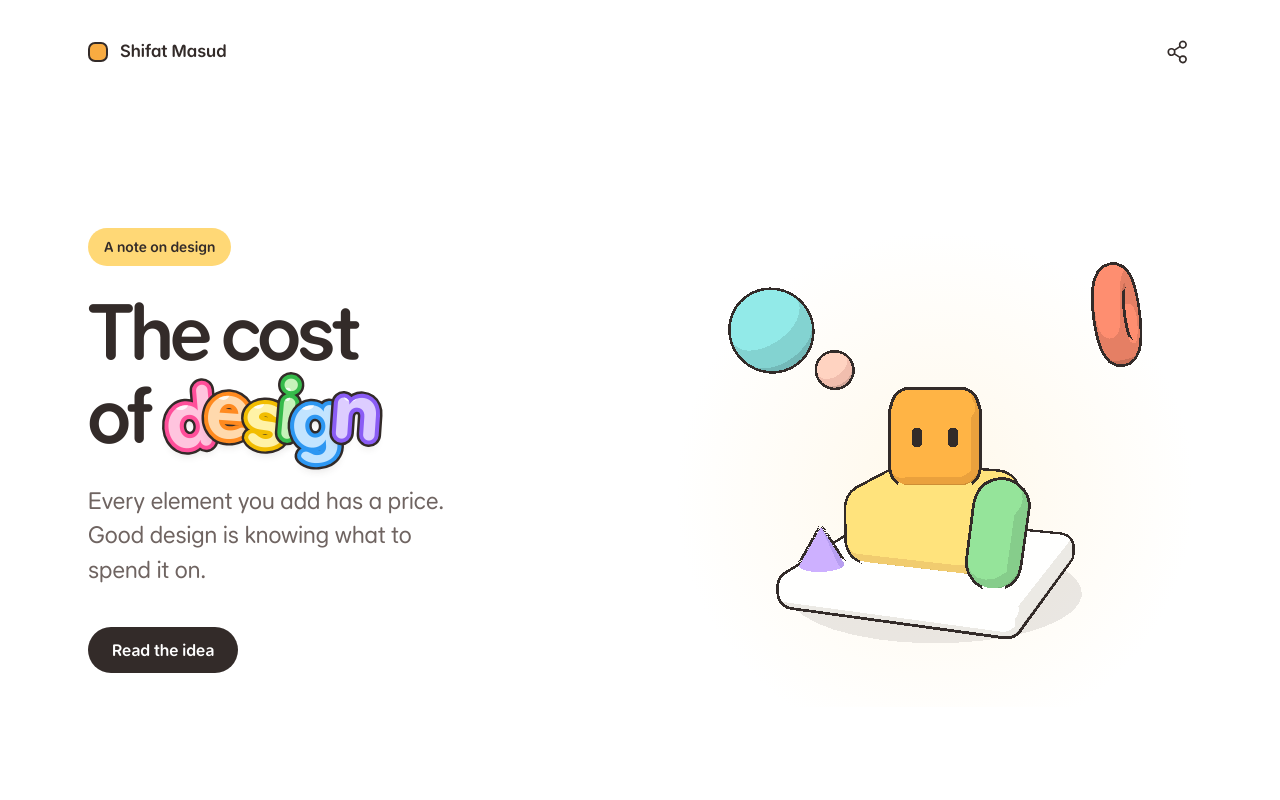
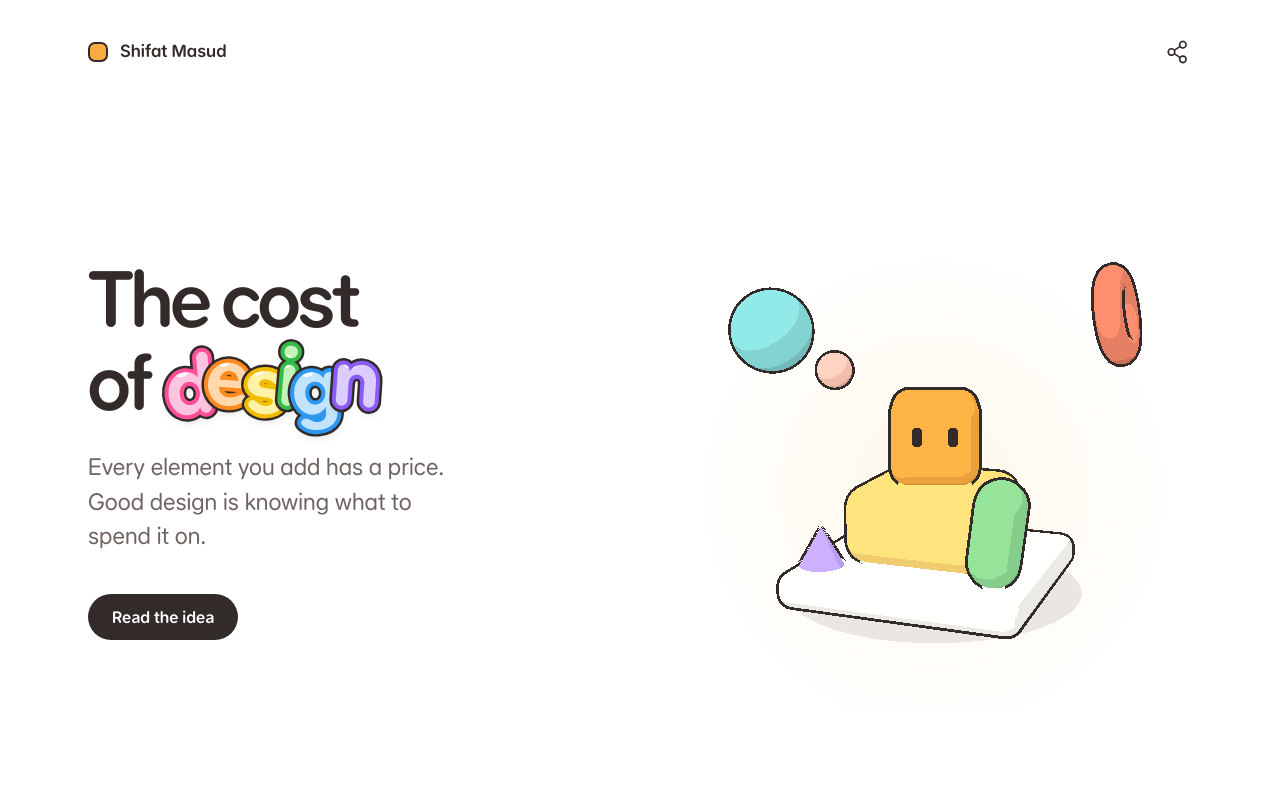
Before and after one commit to shifatmasud/cost-of-design, a plain HTML site: page index.html in a window 1280 px wide. Shown: the top 800 px of the page. Drawn offline with nearby package versions, Linux system fonts and the light colour scheme; animation ran at ten frames a second.

Commit message:
Remove "A note on design" tag from hero; tighten title top margin

```diff
--- a/index.html
+++ b/index.html
@@ -39,11 +39,10 @@ header{display:flex;align-items:center;justify-content:space-between;padding:28p
 .sr{position:absolute;width:1px;height:1px;overflow:hidden;clip:rect(0 0 0 0);white-space:nowrap}
 [data-view]{cursor:grab;touch-action:manipulation;-webkit-user-select:none;user-select:none;-webkit-touch-callout:none;-webkit-tap-highlight-color:transparent}
 [data-view]:active{cursor:grabbing}
-h1,.meter,.band,.chips span,.tag{-webkit-user-select:none;user-select:none;-webkit-tap-highlight-color:transparent}
+h1,.meter,.band,.chips span{-webkit-user-select:none;user-select:none;-webkit-tap-highlight-color:transparent}
 .mark i{will-change:transform}
-.tag{display:inline-block;font-weight:600;font-size:14px;background:var(--yellow);border-radius:999px;padding:8px 16px}
 .hero{display:grid;grid-template-columns:1fr 1fr;gap:clamp(40px,6vw,88px);align-items:center;padding:clamp(40px,7vw,96px) 0 clamp(96px,11vw,150px);min-height:min(86vh,860px)}
-h1{font-weight:600;font-size:clamp(46px,6vw,80px);line-height:1.02;letter-spacing:-.035em;margin:28px 0 28px}
+h1{font-weight:600;font-size:clamp(46px,6vw,80px);line-height:1.02;letter-spacing:-.035em;margin:0 0 28px}
 h1 .w{display:inline-block}
 h1 em{font-style:normal;font-weight:700;display:inline-block;font-size:1.06em;letter-spacing:0;padding:0 .04em 0 .02em;white-space:nowrap}
 h1 em b{--f:#ffb8d6;--o:#d9468a;position:relative;display:inline-block;font-weight:700;color:var(--f);-webkit-text-stroke:.1em var(--o);paint-order:stroke fill;margin-left:-.07em;translate:0 var(--y,0);rotate:var(--r,0deg)}
@@ -120,7 +119,6 @@ footer a{color:inherit}
 
 <div class="hero">
 <div>
-<span class="tag reveal">A note on design</span>
 <h1><span class="w">The</span> <span class="w">cost</span><br> <span class="w">of</span> <span class="w"><em><b data-l="d">d</b><b data-l="e">e</b><b data-l="s">s</b><b data-l="i">i</b><b data-l="g">g</b><b data-l="n">n</b></em></span></h1>
 <p class="lede reveal">Every element you add has a price. Good design is knowing what to spend it on.</p>
 <div class="cta reveal"><a class="pill" href="#rule">Read the idea</a></div>
@@ -331,7 +329,6 @@ if (!reduce) {
 
   // pull toward the pointer: buttons, pills, chips, cards and tiles
   document.querySelectorAll('.pill, #share').forEach((el) => { magnet(el, 6); press(el); });
-  magnet(document.querySelector('.tag'), 5); press(document.querySelector('.tag'));
   document.querySelectorAll('.chips span').forEach((el) => { magnet(el, 5); press(el); });
   document.querySelectorAll('.tile').forEach((el) => magnet(el, 6, -4));
   document.querySelectorAll('.card').forEach((el) => magnet(el, 3));
```
